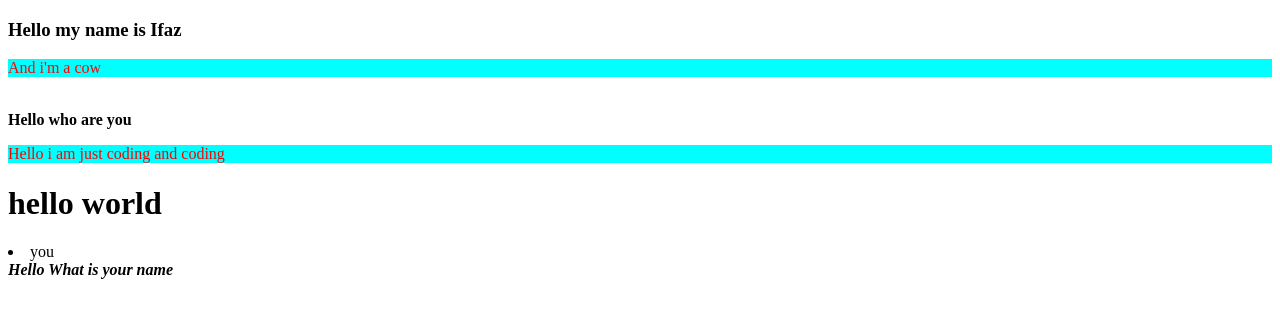
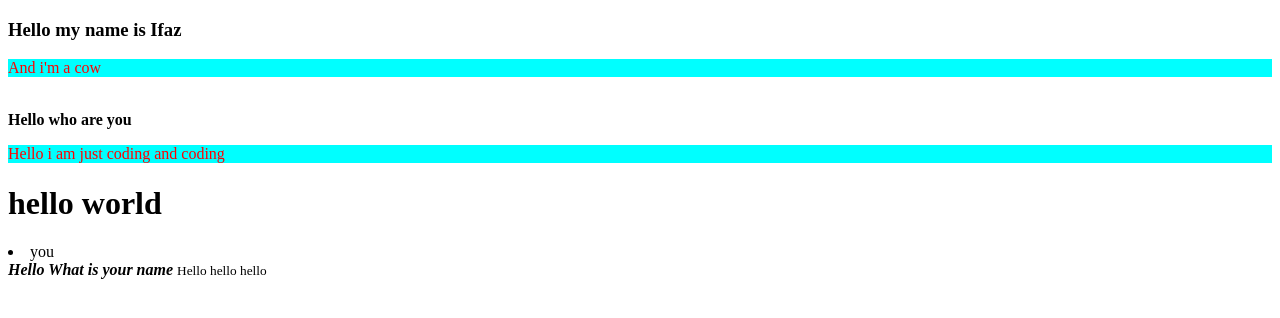
Before and after one commit to Ornob121/my-first-repository, a plain HTML site: page index.html in a window 1280 px wide. Drawn offline with Linux system fonts and the light colour scheme.

Commit message:
small later

```diff
--- a/index.html
+++ b/index.html
@@ -17,6 +17,7 @@
     <h1>hello world</h1>
     <li>you</li>
     <em><b>Hello What is your name</b></em>
+    <small>Hello hello  hello</small>
 
 </body>
 </html>
```
